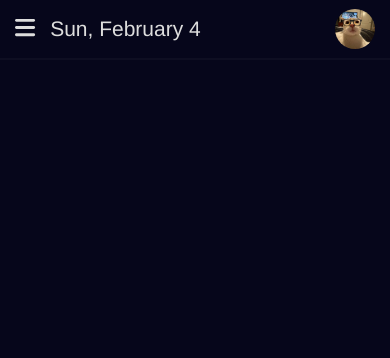
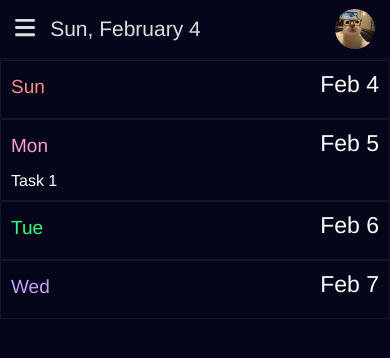
Before and after one commit to trisDeveloper/focusty, a Vue app in the folder frontend/: page /calendar in a window 390 px wide. Shown: the top 358 px of the page. Built offline with nearby package versions, Linux system fonts and the light colour scheme.

Commit message:
adding weekly calendar view frontend

```diff
--- a/frontend/package.json
+++ b/frontend/package.json
@@ -15,7 +15,8 @@
     "core-js": "^3.8.3",
     "vue": "^3.2.13",
     "vue-router": "^4.0.3",
-    "vue-sidebar-menu": "^5.3.1"
+    "vue-sidebar-menu": "^5.3.1",
+    "vue-simple-calendar": "^7.1.0"
   },
   "devDependencies": {
     "@babel/core": "^7.23.9",
--- a/frontend/src/router/index.js
+++ b/frontend/src/router/index.js
@@ -8,14 +8,38 @@ const routes = [
     component: HomeView,
   },
   {
-    path: "/about",
-    name: "about",
+    path: "/calendar",
+    name: "calendar",
     // route level code-splitting
     // this generates a separate chunk (about.[hash].js) for this route
     // which is lazy-loaded when the route is visited.
-    component: () =>
-      import(/* webpackChunkName: "about" */ "../views/AboutView.vue"),
+    component: () => import("../views/CalendarView.vue"),
   },
+  /*{
+    path: "/pomodoro",
+    name: "pomodoro",
+    // route level code-splitting
+    // this generates a separate chunk (about.[hash].js) for this route
+    // which is lazy-loaded when the route is visited.
+    component: () => import("../views/PomodoroView.vue"),
+  },*/
+
+  {
+    path: "/habits",
+    name: "habits",
+    // route level code-splitting
+    // this generates a separate chunk (about.[hash].js) for this route
+    // which is lazy-loaded when the route is visited.
+    component: () => import("../views/HabitView.vue"),
+  } /*
+  {
+    path: "/journey",
+    name: "journey",
+    // route level code-splitting
+    // this generates a separate chunk (about.[hash].js) for this route
+    // which is lazy-loaded when the route is visited.
+    component: () => import("../views/JourneyView.vue"),
+  },*/,
 ];
 
 const router = createRouter({
--- a/frontend/src/views/AboutView.vue
+++ /dev/null
@@ -1,5 +0,0 @@
-<template>
-  <div class="about">
-    <h1>This is an about page</h1>
-  </div>
-</template>
--- /dev/null
+++ b/frontend/src/views/CalendarView.vue
@@ -0,0 +1,161 @@
+<template>
+  <div class="container">
+    <div class="calendar">
+      <div v-for="(day, index) in displayedDays" :key="index" class="day">
+        <div class="dayname">
+          <div class="weekday" :style="{ color: getDayColor(day.weekday) }">
+            {{ day.weekday }}
+          </div>
+          <div class="daynum">{{ day.month }} {{ day.day }}</div>
+        </div>
+        <div class="tasks">
+          <div v-for="task in day.tasks" :key="task.title" class="task">
+            {{ task.title }}
+          </div>
+        </div>
+      </div>
+    </div>
+  </div>
+</template>
+
+<script>
+export default {
+  data() {
+    return {
+      today: new Date(),
+      isWideScreen: window.innerWidth >= 1075,
+      tasks: [
+        { title: "Task 1", date: "2024-02-05" },
+        { title: "Task 2", date: "2024-02-08" },
+      ],
+    };
+  },
+  computed: {
+    displayedDays() {
+      const daysToDisplay = this.isWideScreen ? 7 : 4;
+      const displayedDays = this.next7Days.slice(0, daysToDisplay);
+
+      // Populate tasks for each day
+      displayedDays.forEach((day) => {
+        day.tasks = this.getTasksForDate(day.date);
+      });
+
+      return displayedDays;
+    },
+    next7Days() {
+      const nextDays = [];
+      for (let i = 0; i < 7; i++) {
+        const nextDay = new Date();
+        nextDay.setDate(this.today.getDate() + i);
+        nextDays.push({
+          weekday: this.formatDatePart(nextDay, "weekday"),
+          month: this.formatDatePart(nextDay, "month"),
+          day: this.formatDatePart(nextDay, "day"),
+          date: nextDay.toISOString().split("T")[0], // Add the date property
+        });
+      }
+      return nextDays;
+    },
+  },
+  methods: {
+    formatDatePart(date, part) {
+      const options = {
+        weekday: "short",
+        month: "short",
+        day: "numeric",
+      };
+      return date.toLocaleDateString("en-US", { [part]: options[part] });
+    },
+    getTasksForDate(date) {
+      return this.tasks.filter((task) => task.date === date);
+    },
+    getDayColor(weekday) {
+      // Add logic to determine color based on weekday
+      switch (weekday) {
+        case "Sun":
+          return "#ff8d84";
+        case "Mon":
+          return "#ff9dd7";
+        case "Tue":
+          return "#29ff7c";
+        case "Wed":
+          return "#c4a3ff";
+        case "Thu":
+          return "#8dc4ff";
+        case "Fri":
+          return "#ffcf3f";
+        case "Sat":
+          return "#ffff69";
+        default:
+          return "#ddd"; // Default color
+      }
+    },
+    handleResize() {
+      this.isWideScreen = window.innerWidth >= 1075;
+    },
+  },
+  mounted() {
+    window.addEventListener("resize", this.handleResize);
+  },
+  beforeUnmount() {
+    window.removeEventListener("resize", this.handleResize);
+  },
+};
+</script>
+
+<style lang="scss" scoped>
+.container {
+  max-width: 1500px;
+  margin: 0 auto;
+}
+.calendar {
+  display: flex;
+  justify-content: center;
+  flex-wrap: nowrap;
+  flex-direction: row;
+  min-height: calc(100vh - 65px);
+  .day {
+    width: calc(100% / 7);
+    padding: 5px;
+    border: 1px solid #ffffff0f;
+    .dayname {
+      height: fit-content;
+      display: flex;
+      justify-content: space-between;
+      align-items: flex-end;
+      flex-direction: row;
+      .weekday {
+        padding: 5px;
+        font-size: 19px;
+      }
+      .daynum {
+        padding: 5px;
+        font-size: 23px;
+        color: #fff;
+      }
+    }
+    .tasks {
+      padding: 5px;
+      .task {
+        margin-top: 5px;
+      }
+    }
+  }
+  @media (max-width: 1075px) {
+    .day {
+      width: calc(100% / 4);
+    }
+  }
+}
+@media (max-width: 600px) {
+  .calendar {
+    flex-wrap: nowrap;
+    flex-direction: column;
+    justify-content: flex-start;
+    .day {
+      width: calc(100%);
+      border-bottom: 1px solid #ffffff0f;
+    }
+  }
+}
+</style>
--- /dev/null
+++ b/frontend/src/views/HabitView.vue
@@ -0,0 +1,9 @@
+<template>
+  <p>habits</p>
+</template>
+
+<script>
+export default {};
+</script>
+
+<style></style>
```
Also changed, not shown: 1 other file (tests, documents, lock files or other folders).
